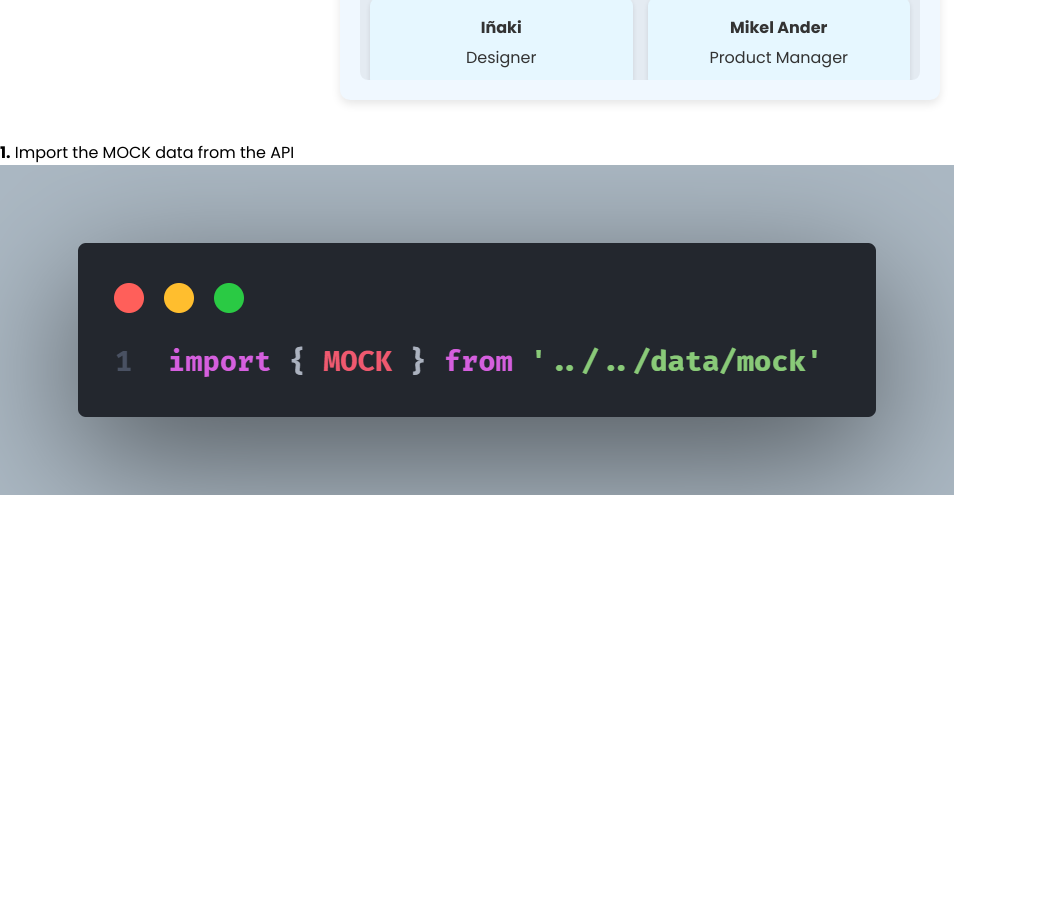
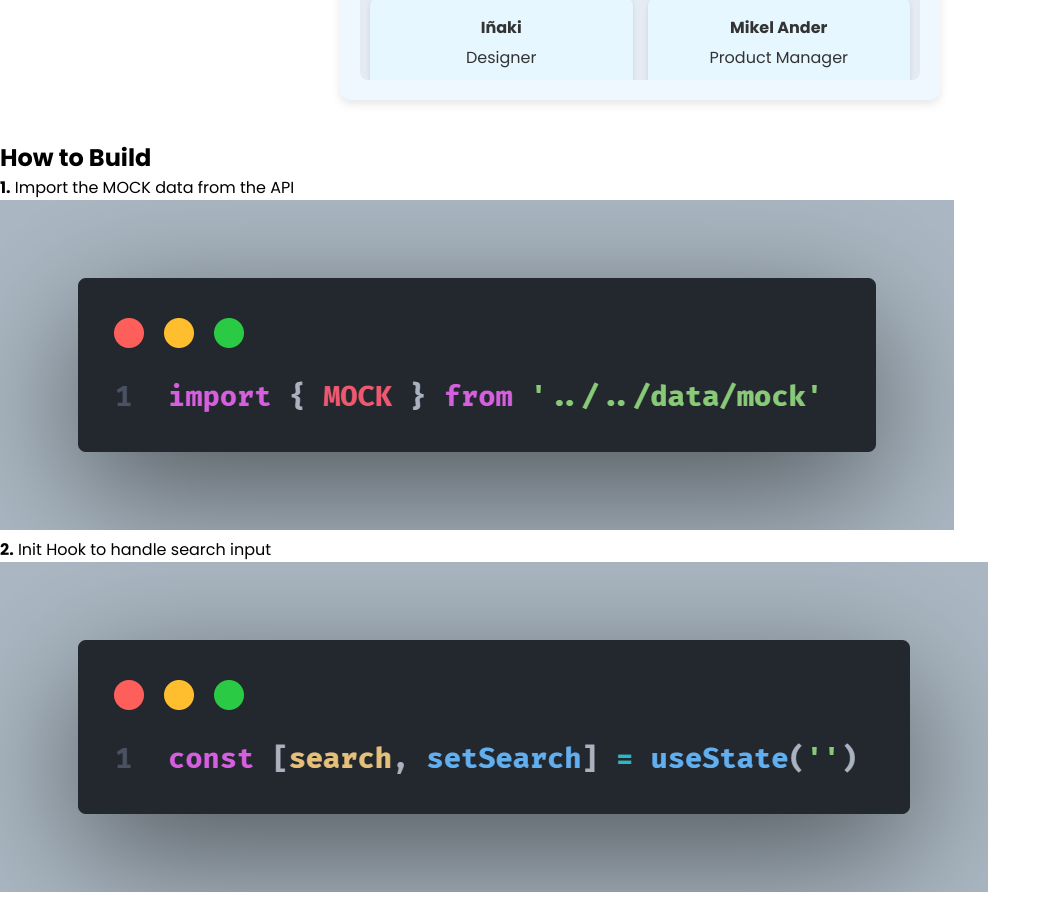
Before and after one commit to Espadv69/useState-Advanced, a React (Vite) app in the folder MockAPIExplorer/: page / in a window 1280 px wide. Shown: the part 396-1295 px from the top of the page, without its empty margins (0-1051 px from the left). Before the commit the page ends 898 px from the top, so only its background shows below. Built offline with nearby package versions, Linux system fonts and the light colour scheme; the HTML template or start-up script is replaced by a standard one.

Commit message:
Add section header and additional LiExplanation instance for step 2 in Explanation component

```diff
--- a/MockAPIExplorer/src/components/Explanation/Explanation.jsx
+++ b/MockAPIExplorer/src/components/Explanation/Explanation.jsx
@@ -4,6 +4,7 @@ import './Explanation.css'
 const Explanation = () => {
   return (
     <section className="explanation">
+      <h2>How to Build</h2>
       <ul className="ul__explanation">
         <LiExplanation
           step={1}
@@ -11,6 +12,13 @@ const Explanation = () => {
           imgUrl="/images/mockImport.png"
           imgAlt="Code snippet showing the import of the MOCK data"
         />
+
+        <LiExplanation
+          step={2}
+          desc="Init Hook to handle search input"
+          imgUrl="/images/initHook.png"
+          imgAlt="Code snippet showing the initialization of the Hook"
+        />
       </ul>
     </section>
   )
```
